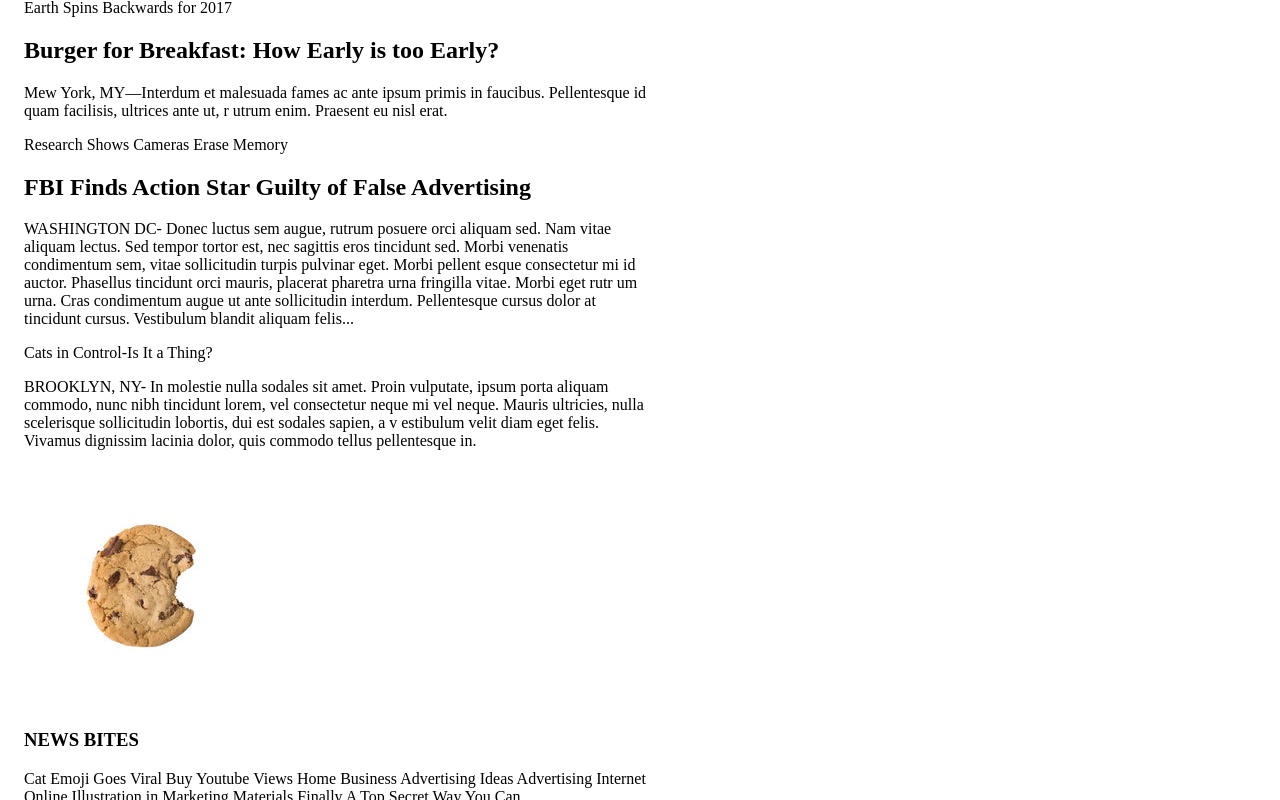
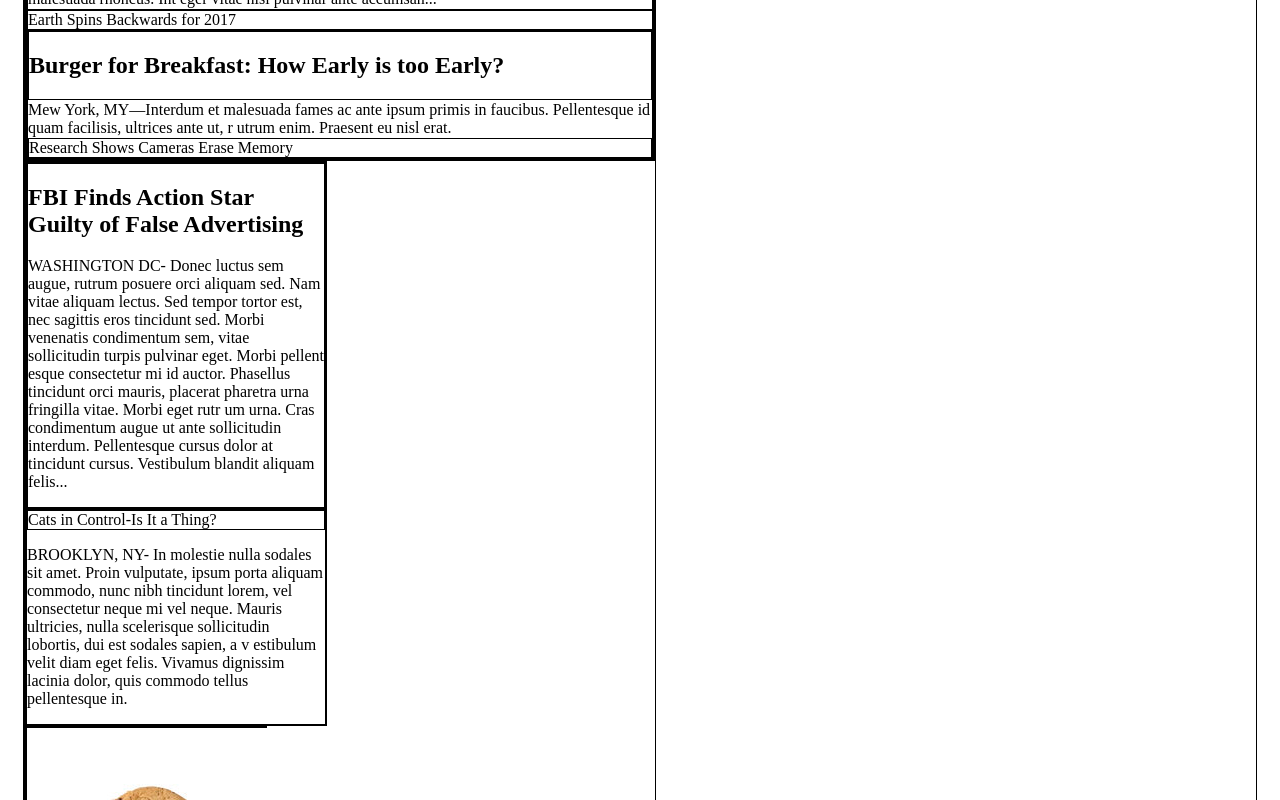
Before and after one commit to edwarmart/MyTimes, a plain HTML site: page index.html in a window 1280 px wide. Shown: the part 440-1240 px from the top of the page. Drawn offline with Linux system fonts and the light colour scheme.

Commit message:
Finished.

```diff
--- a/resources/css/style.css
+++ b/resources/css/style.css
@@ -13,8 +13,8 @@ header {
 	border-bottom: 1px solid black;
 	z-index: 1;
 	background-color: white;
+}
 
-}
 .logo {
 	display: flex;
 	align-items: center;
@@ -27,24 +27,72 @@ header {
 	padding-left: 10px;
 }
 
-header nav{
+header nav {
 	padding-right: 40px;
 }
+
 nav span {
 	display: inline-block;
 	padding: 20px 10px;
 }
+
 nav a {
 	color: black;
 }
 
-.content{
+.content {
     display: flex;
     width: 1232px;
     margin: 0 auto 78px auto;
     padding-top: 116px;
 }
 
+div {
+	border:1px solid black;
+	display: block;
+}
+
+h2 {
+	display: block;
+	font-weight: bold;
+}
+
+h3 {
+	display: block;
+	font-weight: bold;
+}
+
+.column {
+    display: flex;
+    flex-direction: column;
+    margin-right: 32px;
+}
+
 .column.large {
-  width: 630px;
+  	width: 630px;
 }
+
+.column.medium {
+  	width: 300px;
+}
+
+.column.small {
+  	width: 240px;
+}
+.narrative {
+  	display: block;
+  	margin: 1px 0px;
+}
+
+.top.story .top.copy{
+	background-image: url(file:///C:/cygwin64/home/Zenid/MyTimes/resources/images/img-story-main.png);
+	width: 630px;
+	margin-top: 0;
+	font-size 40px;
+	text-align: left;
+}
+.top.copy{
+	font-family: Georgia;
+	font-weight: bold;
+	color: white;
+}
```
